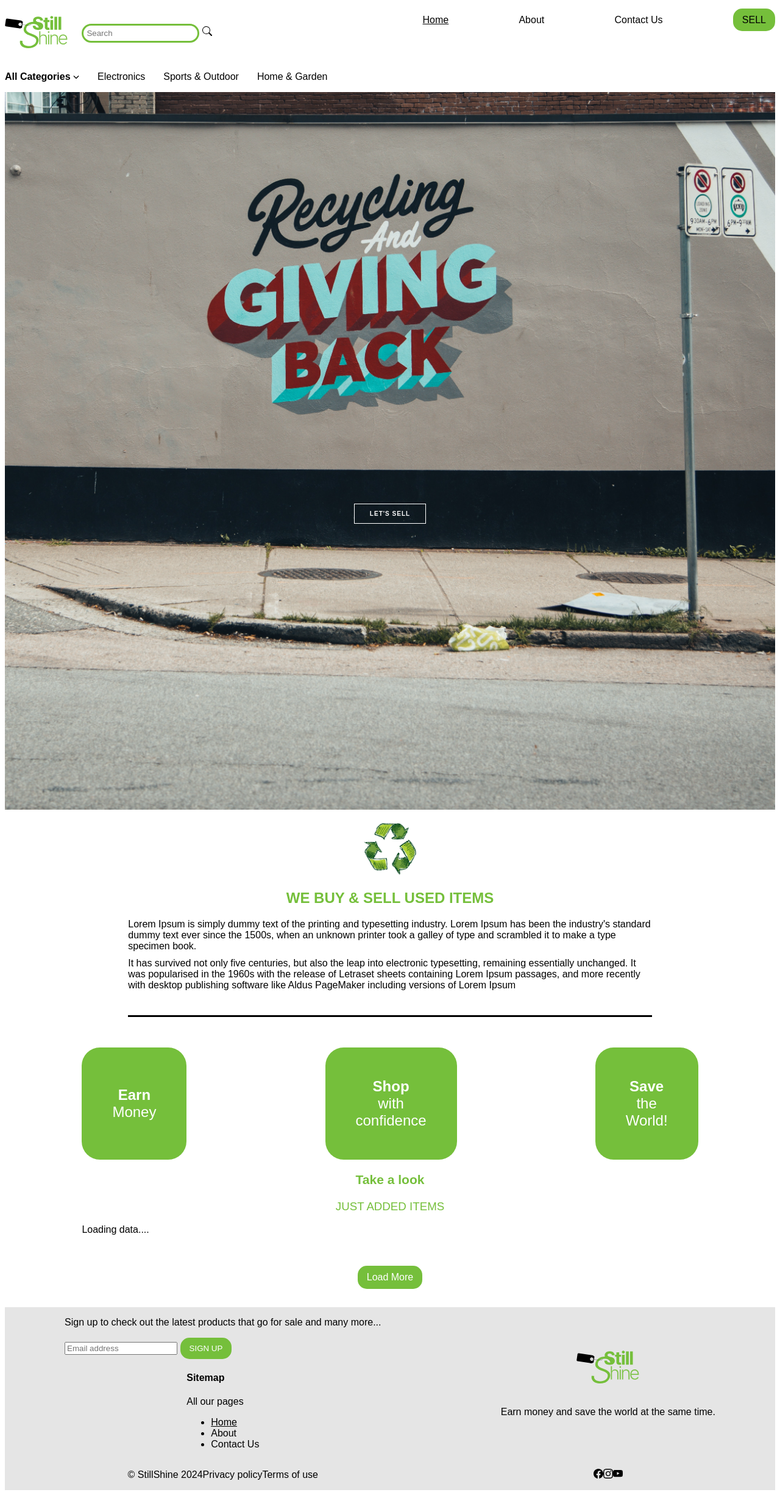
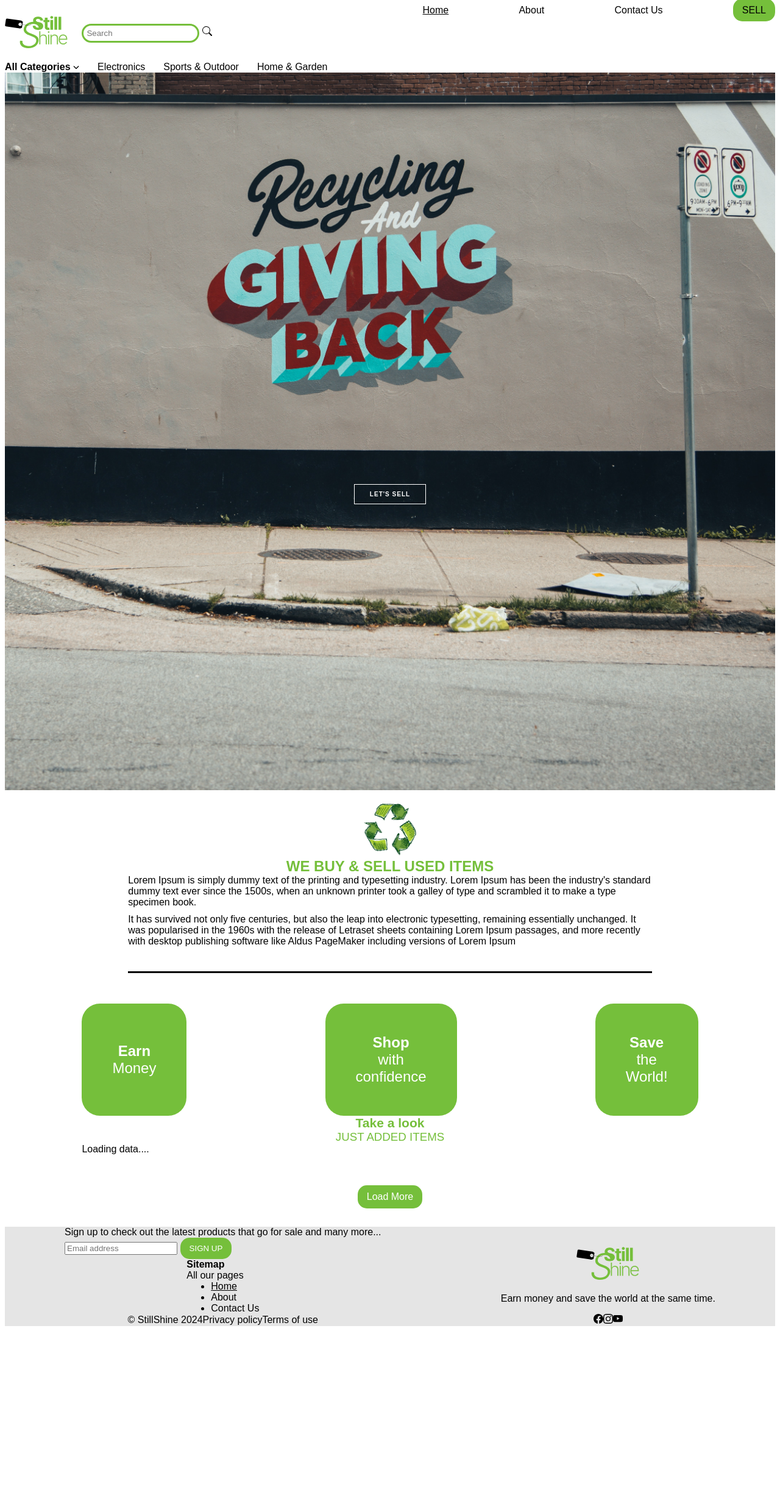
Before and after one commit to patelkvraj/StillShine, a PHP site: page /index.html in a window 1280 px wide. Shown: the whole page at 61% size. After the commit the page ends 2175 px from the top, so only its background shows below. Run offline with PHP 8.4, Linux system fonts and the light colour scheme.

Commit message:
Remove unnessary margins from elements by default.

```diff
--- a/index.css
+++ b/index.css
@@ -13,6 +13,19 @@
 
 h3 {
   color: rgb(117, 191, 59);
+}
+
+/* Remove default margins*/
+h1,
+h2,
+h3,
+h4,
+h5,
+h6,
+ul,
+ol,
+p {
+  margin: 0;
 }
 
 /* Header */
```
